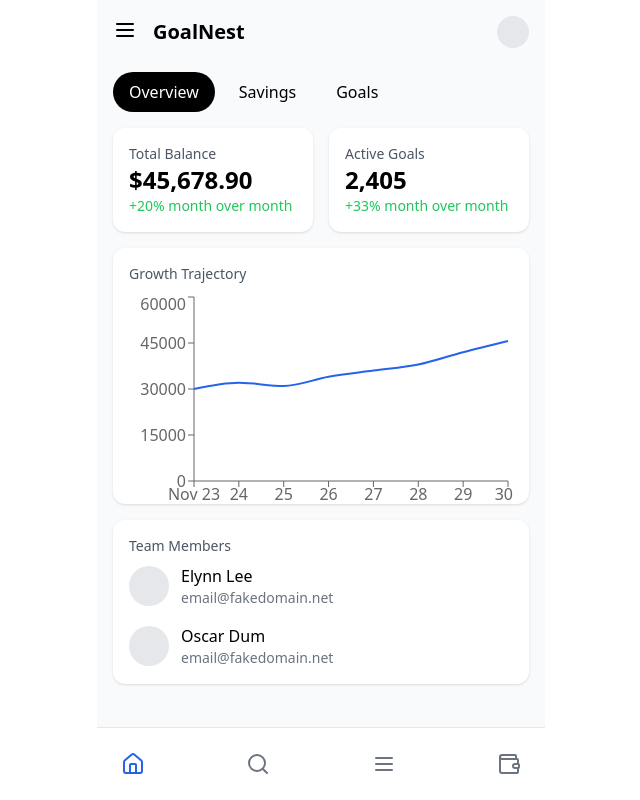
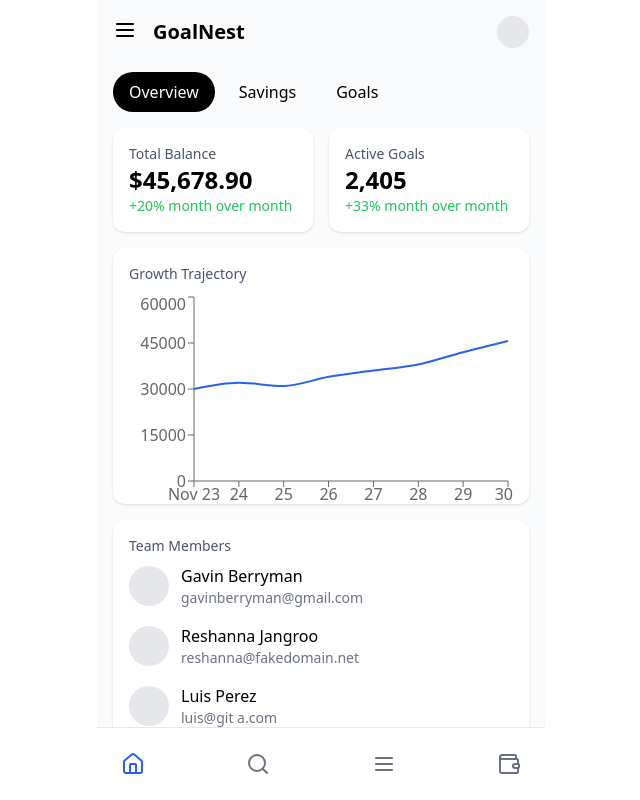
Before and after one commit to the-berryman/goalnest, a React (Vite) app: page / in a window 1280 px wide. Shown: the whole page, without its empty margins (319-959 px from the left). Built offline with nearby package versions, Linux system fonts and the light colour scheme.

Commit message:
fixing some names

```diff
--- a/src/App.jsx
+++ b/src/App.jsx
@@ -61,17 +61,31 @@ const GoalNestApp = () => {
                 <h3 className="text-sm text-gray-600 mb-2">Team Members</h3>
                 <div className="space-y-4">
                     <div className="flex items-center gap-3">
-                        <div className="w-10 h-10 rounded-full bg-gray-200" />
+                        <div className="w-10 h-10 rounded-full bg-gray-200"/>
                         <div>
-                            <p className="font-medium">Elynn Lee</p>
-                            <p className="text-sm text-gray-500">email@fakedomain.net</p>
+                            <p className="font-medium">Gavin Berryman</p>
+                            <p className="text-sm text-gray-500">gavinberryman@gmail.com</p>
                         </div>
                     </div>
                     <div className="flex items-center gap-3">
-                        <div className="w-10 h-10 rounded-full bg-gray-200" />
+                        <div className="w-10 h-10 rounded-full bg-gray-200"/>
                         <div>
-                            <p className="font-medium">Oscar Dum</p>
-                            <p className="text-sm text-gray-500">email@fakedomain.net</p>
+                            <p className="font-medium">Reshanna Jangroo</p>
+                            <p className="text-sm text-gray-500">reshanna@fakedomain.net</p>
+                        </div>
+                    </div>
+                    <div className="flex items-center gap-3">
+                        <div className="w-10 h-10 rounded-full bg-gray-200"/>
+                        <div>
+                            <p className="font-medium">Luis Perez</p>
+                            <p className="text-sm text-gray-500">luis@git a.com</p>
+                        </div>
+                    </div>
+                    <div className="flex items-center gap-3">
+                        <div className="w-10 h-10 rounded-full bg-gray-200"/>
+                        <div>
+                            <p className="font-medium">Aasiyah Alli</p>
+                            <p className="text-sm text-gray-500">Aasiyah@fakedomain.net</p>
                         </div>
                     </div>
                 </div>
```
